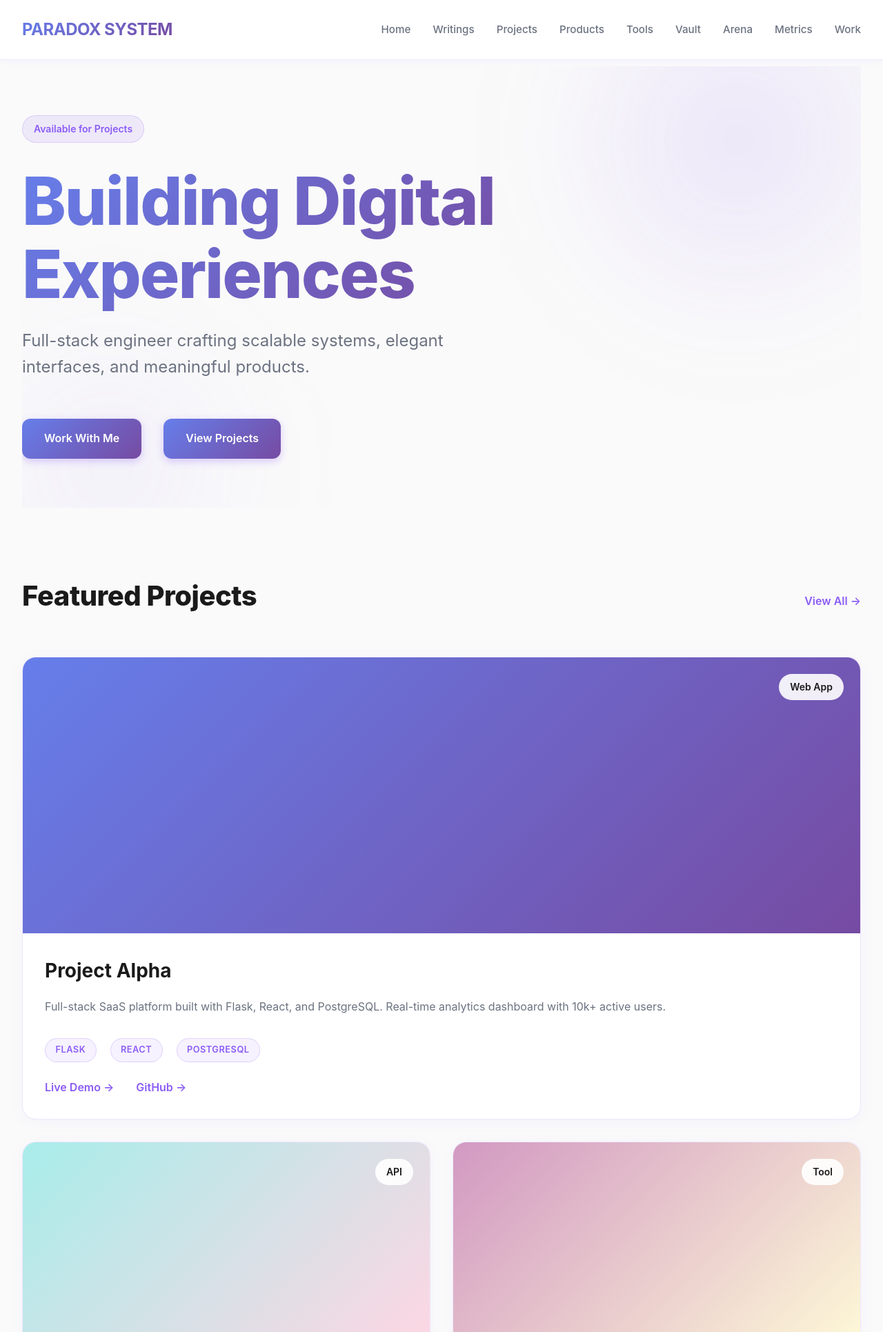
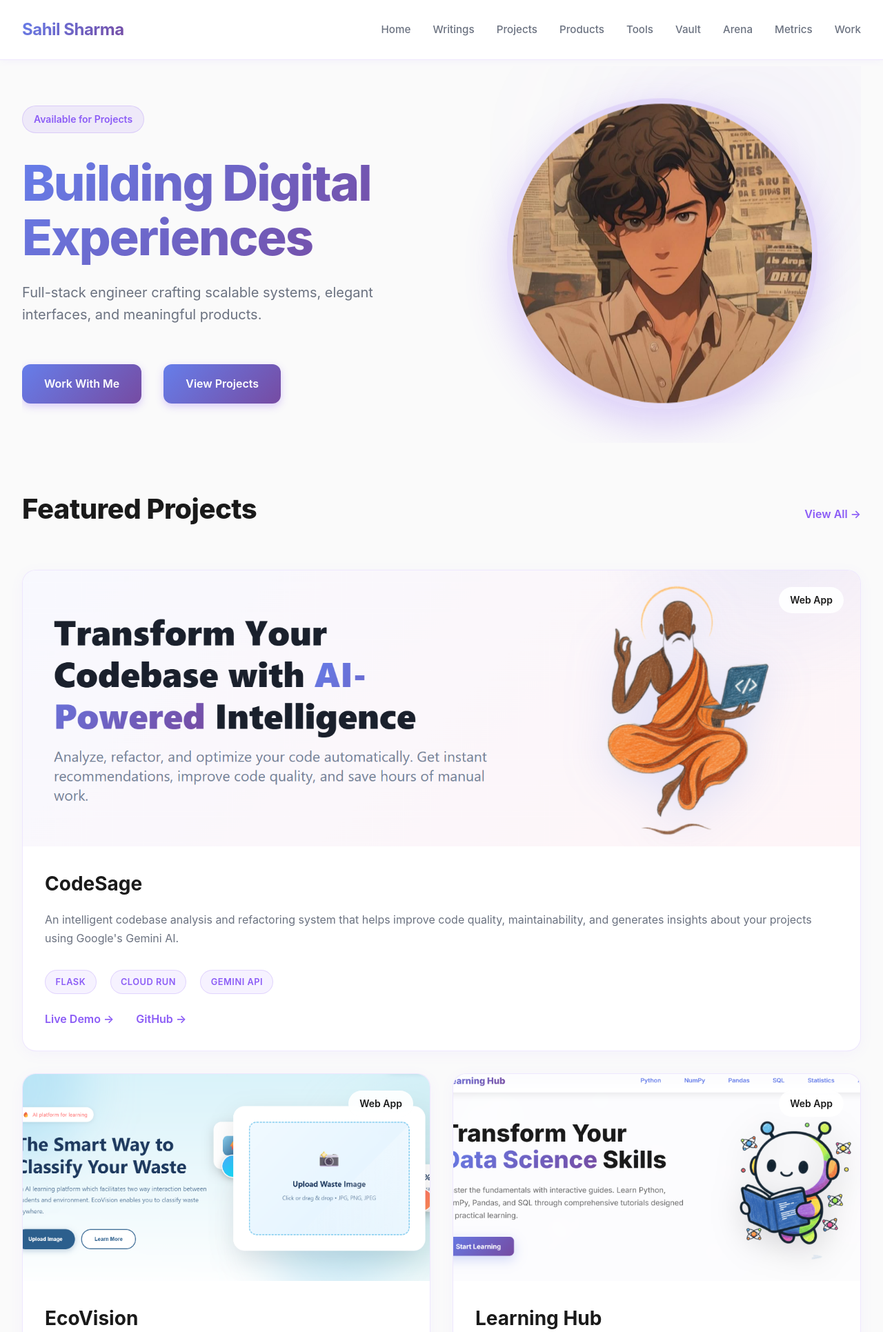
Before and after one commit to Developer-Sahil/paradox, a Flask app: page / in a window 1280 px wide. Shown: the top 1931 px of the page at 69% size. Run offline with Flask 3, Linux system fonts and the light colour scheme.

Commit message:
updated base look

```diff
--- a/app/static/css/style.css
+++ b/app/static/css/style.css
@@ -113,13 +113,11 @@ main {
 /* Hero Section */
 .hero {
     position: relative;
-    min-height: 80vh;
+    min-height: 60vh;
     display: flex;
-    flex-direction: column;
-    justify-content: center;
-    align-items: flex-start;
-    margin-bottom: 6rem;
-    padding: 4rem 0;
+    align-items: center;
+    margin-bottom: 4rem;
+    padding: 3rem 0;
     overflow: hidden;
 }
 
@@ -130,23 +128,50 @@ main {
     right: -10%;
     width: 600px;
     height: 600px;
-    background: radial-gradient(circle, rgba(139, 92, 246, 0.15) 0%, transparent 70%);
+    background: radial-gradient(circle, rgba(139, 92, 246, 0.08) 0%, transparent 70%);
     border-radius: 50%;
     filter: blur(80px);
     z-index: -1;
 }
 
-.hero::after {
-    content: '';
-    position: absolute;
-    bottom: -30%;
-    left: -10%;
-    width: 500px;
-    height: 500px;
-    background: radial-gradient(circle, rgba(167, 139, 250, 0.1) 0%, transparent 70%);
+.hero-content {
+    display: grid;
+    grid-template-columns: 1fr 1fr;
+    gap: 4rem;
+    align-items: center;
+    width: 100%;
+}
+
+.hero-text {
+    display: flex;
+    flex-direction: column;
+    align-items: flex-start;
+}
+
+.hero-image {
+    display: flex;
+    justify-content: center;
+    align-items: center;
+}
+
+.hero-image img {
+    max-width: 450px;
+    width: 100%;
+    height: 450px;
+    object-fit: cover;
     border-radius: 50%;
-    filter: blur(80px);
-    z-index: -1;
+    border: 8px solid rgba(139, 92, 246, 0.2);
+    box-shadow: 0 20px 60px rgba(139, 92, 246, 0.3);
+    animation: float 6s ease-in-out infinite;
+}
+
+@keyframes float {
+    0%, 100% {
+        transform: translateY(0px);
+    }
+    50% {
+        transform: translateY(-20px);
+    }
 }
 
 .hero-badge {
@@ -162,7 +187,7 @@ main {
 }
 
 .hero h1 {
-    font-size: clamp(3rem, 8vw, 6rem);
+    font-size: clamp(2.5rem, 6vw, 4.5rem);
     font-weight: 800;
     line-height: 1.1;
     margin-bottom: 1.5rem;
@@ -174,7 +199,7 @@ main {
 }
 
 .hero-subtitle {
-    font-size: 1.5rem;
+    font-size: 1.25rem;
     color: var(--fg-secondary);
     max-width: 650px;
     margin-bottom: 2.5rem;
@@ -683,16 +708,30 @@ footer {
     }
 
     .hero {
-        min-height: 50vh;
+        min-height: auto;
         padding: 2rem 0;
     }
 
+    .hero-content {
+        grid-template-columns: 1fr;
+        gap: 2rem;
+    }
+
+    .hero-image {
+        order: -1;
+    }
+
+    .hero-image img {
+        max-width: 300px;
+        height: 300px;
+    }
+
     .hero h1 {
-        font-size: 2.5rem;
+        font-size: 2rem;
     }
 
     .hero-subtitle {
-        font-size: 1.125rem;
+        font-size: 1rem;
     }
 
     .grid {
--- a/app/templates/base.html
+++ b/app/templates/base.html
@@ -10,7 +10,7 @@
 <body>
     <nav>
         <div class="nav-container">
-            <a href="{{ url_for('main.home') }}" class="nav-brand">PARADOX SYSTEM</a>
+            <a href="{{ url_for('main.home') }}" class="nav-brand">Sahil Sharma</a>
             <ul class="nav-links">
                 <li><a href="{{ url_for('main.home') }}">Home</a></li>
                 <li><a href="{{ url_for('writings.index') }}">Writings</a></li>
--- a/app/templates/home.html
+++ b/app/templates/home.html
@@ -5,12 +5,19 @@
 {% block content %}
 <!-- Hero Section -->
 <section class="hero">
+    <div class="hero-content">
+        <div class="hero-text">
             <div class="hero-badge">Available for Projects</div>
             <h1>Building Digital<br>Experiences</h1>
             <p class="hero-subtitle">Full-stack engineer crafting scalable systems, elegant interfaces, and meaningful products.</p>
             <div class="hero-cta">
                 <a href="{{ url_for('work.index') }}" class="btn btn-primary">Work With Me</a>
                 <a href="{{ url_for('projects.index') }}" class="btn btn-secondary">View Projects</a>
+            </div>
+        </div>
+        <div class="hero-image">
+            <img src="{{ url_for('static', filename='assets/hero_profile.jpeg') }}" alt="Profile Picture">
+        </div>
     </div>
 </section>
 
@@ -23,48 +30,58 @@
 
     <div class="featured-grid">
         <article class="featured-card featured-large">
-            <div class="featured-image" style="background: linear-gradient(135deg, #667eea 0%, #764ba2 100%);">
+            <div class="featured-image" style="background-image: url('{{ url_for('static', filename='assets/codesage_thumbnail.png') }}'); background-size: cover; background-position: center;">
                 <div class="featured-badge">Web App</div>
             </div>
             <div class="featured-content">
-                <h3>Project Alpha</h3>
-                <p>Full-stack SaaS platform built with Flask, React, and PostgreSQL. Real-time analytics dashboard with 10k+ active users.</p>
+                <h3>CodeSage</h3>
+                <p>An intelligent codebase analysis and refactoring system that helps improve code quality, maintainability, and generates insights about your projects using Google's Gemini AI.</p>
                 <div class="featured-tags">
                     <span class="tag">Flask</span>
-                    <span class="tag">React</span>
-                    <span class="tag">PostgreSQL</span>
+                    <span class="tag">Cloud Run</span>
+                    <span class="tag">Gemini API</span>
                 </div>
                 <div class="featured-links">
-                    <a href="#" class="link-arrow">Live Demo →</a>
-                    <a href="#" class="link-arrow">GitHub →</a>
+                    <a href="https://codesage-724681386895.us-central1.run.app/" class="link-arrow">Live Demo →</a>
+                    <a href="https://github.com/Developer-Sahil/codesage" class="link-arrow">GitHub →</a>
                 </div>
             </div>
         </article>
 
         <article class="featured-card">
-            <div class="featured-image" style="background: linear-gradient(135deg, #a8edea 0%, #fed6e3 100%);">
-                <div class="featured-badge">API</div>
+            <div class="featured-image" style="background-image: url('{{ url_for('static', filename='assets/ecovision_thumbnail.png') }}'); background-size: cover; background-position: center;">
+                <div class="featured-badge">Web App</div>
             </div>
             <div class="featured-content">
-                <h3>Project Beta</h3>
-                <p>RESTful API serving 1M+ requests daily with Redis caching and JWT authentication.</p>
+                <h3>EcoVision</h3>
+                <p>EcoVision is an AI-powered web application that uses deep learning and computer vision to classify waste items as biodegradable or non-biodegradable. The application provides users with eco-impact scores, decomposition time estimates, and practical recycling tips to promote environmental awareness.</p>
                 <div class="featured-tags">
                     <span class="tag">Python</span>
-                    <span class="tag">Redis</span>
+                    <span class="tag">OpenCV</span>
+                    <span class="tag">Tensor Flow</span>
+                </div>
+                <div class="featured-links">
+                    <a href="https://ecovision-zpke.onrender.com/" class="link-arrow">Live Demo →</a>
+                    <a href="https://github.com/Developer-Sahil/EcoVision" class="link-arrow">GitHub →</a>
                 </div>
             </div>
         </article>
 
         <article class="featured-card">
-            <div class="featured-image" style="background: linear-gradient(135deg, #d299c2 0%, #fef9d7 100%);">
-                <div class="featured-badge">Tool</div>
+            <div class="featured-image" style="background-image: url('{{ url_for('static', filename='assets/ds_mascot.png') }}'); background-size: cover; background-position: center;">
+                <div class="featured-badge">Web App</div>
             </div>
             <div class="featured-content">
-                <h3>Project Gamma</h3>
-                <p>Open-source CLI tool for automated deployment workflows with 5k+ downloads.</p>
+                <h3>Learning Hub</h3>
+                <p>A clean, structured resource hub for mastering the essentials of Data Science technologies — from Python to SQL.</p>
                 <div class="featured-tags">
-                    <span class="tag">Node.js</span>
-                    <span class="tag">CLI</span>
+                    <span class="tag">CSS</span>
+                    <span class="tag">HTML</span>
+                    <span class="tag">Java Script</span>
+                </div>
+                <div class="featured-links">
+                    <a href="https://developer-sahil.github.io/Learning-Hub/" class="link-arrow">Live Demo →</a>
+                    <a href="https://github.com/Developer-Sahil/Learning-Hub" class="link-arrow">GitHub →</a>
                 </div>
             </div>
         </article>
@@ -80,37 +97,37 @@
     <div class="expertise-grid">
         <div class="expertise-card">
             <div class="expertise-icon">⚡</div>
-            <h3>Backend Development</h3>
-            <p>Building robust APIs and scalable server architectures with Python, Flask, Django, and Node.js.</p>
+            <h3>Data Science and Analysis</h3>
+            <p>I am focused on extracting actionable insights through structured data processing and analysis.</p>
             <ul class="expertise-list">
-                <li>RESTful & GraphQL APIs</li>
-                <li>Database design & optimization</li>
-                <li>Microservices architecture</li>
-                <li>Cloud infrastructure (AWS, GCP)</li>
+                <li>Data Cleaning and Preprocessing Pipelines</li>
+                <li>Statistical analysis & visualization</li>
+                <li>End-to-end data workflows</li>
+                <li>Tools: Python, Pandas, NumPy, SQL</li>
             </ul>
         </div>
 
         <div class="expertise-card">
-            <div class="expertise-icon">🎨</div>
-            <h3>Frontend Development</h3>
-            <p>Creating responsive, accessible interfaces with modern frameworks and design systems.</p>
+            <div class="expertise-icon">🤖</div>
+            <h3>AI / Machine Learning</h3>
+            <p>Experienced in developing and integrating machine learning models into applications.</p>
             <ul class="expertise-list">
-                <li>React, Vue.js, TypeScript</li>
-                <li>UI/UX implementation</li>
-                <li>Performance optimization</li>
-                <li>Progressive Web Apps</li>
+                <li>Model prototyping & validation</li>
+                <li>Supervised & unsupervised learning</li>
+                <li>Applied NLP and recommendation systems</li>
+                <li>Tools: Scikit-learn, TensorFlow, PyTorch</li>
             </ul>
         </div>
 
         <div class="expertise-card">
             <div class="expertise-icon">🔧</div>
-            <h3>DevOps & Tools</h3>
-            <p>Streamlining deployment pipelines and maintaining production-ready infrastructure.</p>
+            <h3>Full-Stack Development</h3>
+            <p>Skilled in building complete, data-driven web applications.</p>
             <ul class="expertise-list">
-                <li>CI/CD automation</li>
-                <li>Docker & Kubernetes</li>
-                <li>Monitoring & logging</li>
-                <li>Infrastructure as Code</li>
+                <li>REST API development</li>
+                <li>Backend logic & database integration</li>
+                <li>Frontend–backend system design</li>
+                <li>Tools: HTML, CSS, JS, Flask, SQL/NoSQL</li>
             </ul>
         </div>
     </div>
```
Also changed, not shown: app/static/assets/codesage_thumbnail.png (added), app/static/assets/ds_mascot.png (added), app/static/assets/ecovision_thumbnail.png (added), app/static/assets/hero_profile.jpeg (added). Lines whose indentation alone changed are shown as unchanged.
